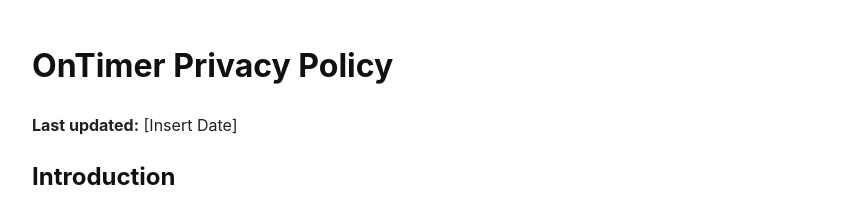
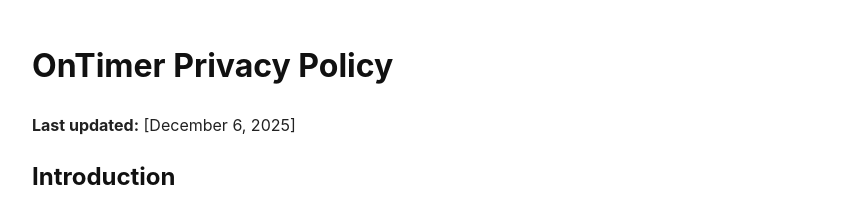
Before and after one commit to EthanMGarr/ontimer-legal, a plain HTML site: page OnTimer_Privacy_Policy.html in a window 1280 px wide. Shown: the top 203 px of the page, without its empty margins (208-1067 px from the left). Drawn offline with Linux system fonts and the light colour scheme.

Commit message:
Update last updated date in privacy policy

```diff
--- a/OnTimer_Privacy_Policy.html
+++ b/OnTimer_Privacy_Policy.html
@@ -20,7 +20,7 @@
 </head>
 <body>
   <h1>OnTimer Privacy Policy</h1>
-  <p><strong>Last updated:</strong> [Insert Date]</p>
+  <p><strong>Last updated:</strong> [December 6, 2025]</p>
 
   <h2>Introduction</h2>
   <p>
```
